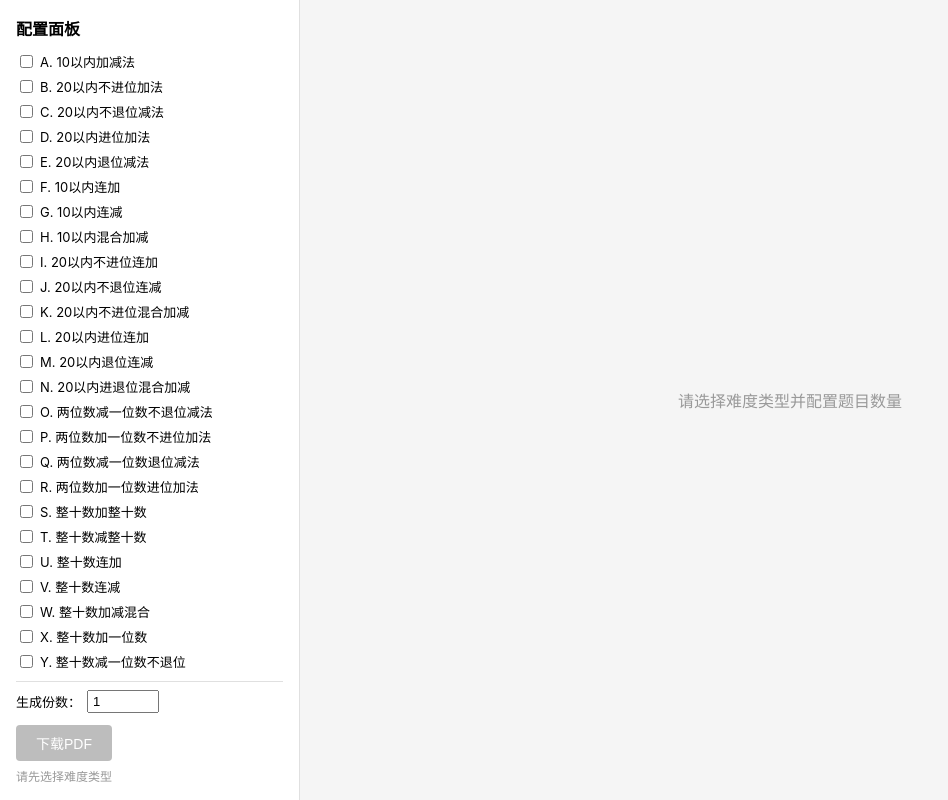
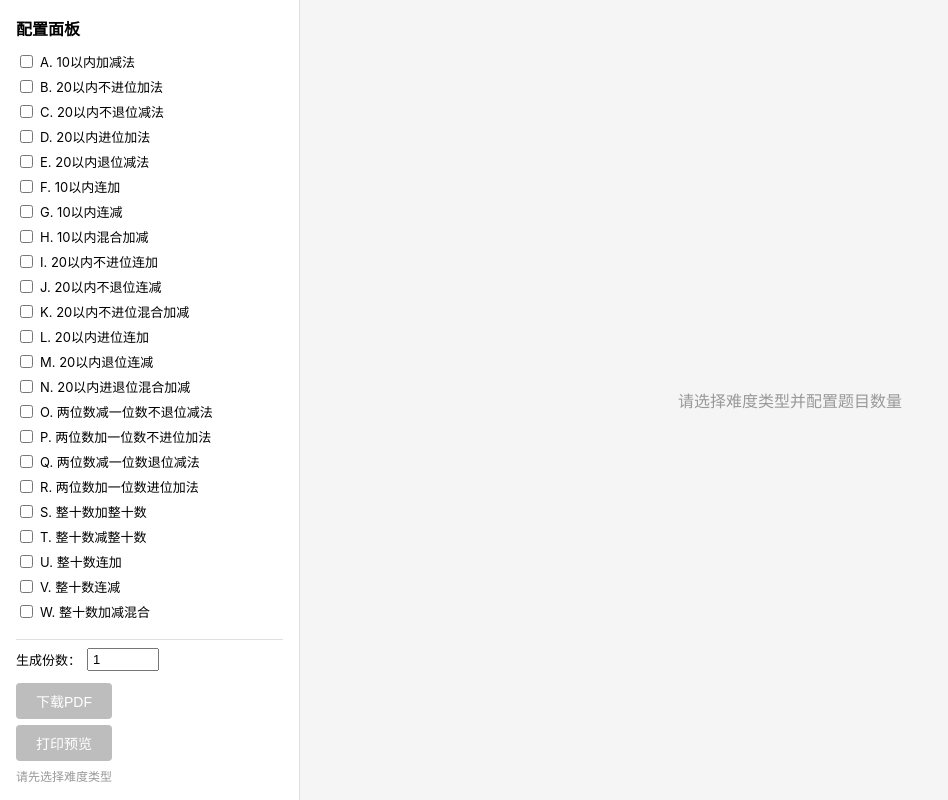
Before and after one commit to shirley-yyz/math-quiz, a React (Vite) app: page / in a window 1280 px wide. Shown: the whole page, without its empty margins (0-948 px from the left). Built offline with nearby package versions, Linux system fonts and the light colour scheme.

Commit message:
缩小左右边距10%，新增打印预览功能

```diff
--- a/src/App.tsx
+++ b/src/App.tsx
@@ -11,7 +11,6 @@ function App() {
   const [result, setResult] = useState<GenerationResult | null>(null);
   const timerRef = useRef<ReturnType<typeof setTimeout> | null>(null);
 
-  // Cleanup timer on unmount
   useEffect(() => {
     return () => {
       if (timerRef.current) clearTimeout(timerRef.current);
@@ -20,14 +19,12 @@ function App() {
 
   const handleConfigChange = useCallback((config: QuizConfig) => {
     if (timerRef.current) clearTimeout(timerRef.current);
-
     timerRef.current = setTimeout(() => {
       if (config.selections.length === 0) {
         setResult(null);
         return;
       }
-      const generated = generateQuizzes(config);
-      setResult(generated);
+      setResult(generateQuizzes(config));
     }, DEBOUNCE_MS);
   }, []);
 
@@ -40,15 +37,22 @@ function App() {
     }
   }, [result]);
 
+  const handlePrint = useCallback(() => {
+    window.print();
+  }, []);
+
   const hasQuizzes = result !== null && result.copies.length > 0 && result.copies[0].quizzes.length > 0;
 
   return (
     <div style={styles.root}>
-      <ConfigPanel
-        onConfigChange={handleConfigChange}
-        onDownloadPDF={handleDownloadPDF}
-        hasQuizzes={hasQuizzes}
-      />
+      <div className="no-print">
+        <ConfigPanel
+          onConfigChange={handleConfigChange}
+          onDownloadPDF={handleDownloadPDF}
+          onPrint={handlePrint}
+          hasQuizzes={hasQuizzes}
+        />
+      </div>
       <PreviewArea result={result} />
     </div>
   );
--- a/src/components/ConfigPanel.tsx
+++ b/src/components/ConfigPanel.tsx
@@ -6,6 +6,7 @@ import type { QuizConfig, DifficultyLevel } from '../types';
 export interface ConfigPanelProps {
   onConfigChange: (config: QuizConfig) => void;
   onDownloadPDF: () => void;
+  onPrint: () => void;
   hasQuizzes: boolean;
 }
 
@@ -15,7 +16,7 @@ interface LevelState {
   countError: string;  // validation error
 }
 
-export default function ConfigPanel({ onConfigChange, onDownloadPDF, hasQuizzes }: ConfigPanelProps) {
+export default function ConfigPanel({ onConfigChange, onDownloadPDF, onPrint, hasQuizzes }: ConfigPanelProps) {
   const [levels, setLevels] = useState<Record<DifficultyLevel, LevelState>>(() => {
     const init = {} as Record<DifficultyLevel, LevelState>;
     for (const l of ALL_LEVELS) {
@@ -172,6 +173,17 @@ export default function ConfigPanel({ onConfigChange, onDownloadPDF, hasQuizzes
         >
           下载PDF
         </button>
+        <button
+          onClick={onPrint}
+          disabled={downloadDisabled}
+          style={{
+            ...styles.printBtn,
+            ...(downloadDisabled ? styles.downloadBtnDisabled : {}),
+          }}
+          data-testid="print-btn"
+        >
+          打印预览
+        </button>
         {!anyChecked && (
           <span style={styles.hintText} data-testid="no-selection-hint">
             请先选择难度类型
@@ -260,6 +272,15 @@ const styles: Record<string, React.CSSProperties> = {
     borderRadius: 4,
     cursor: 'pointer',
   },
+  printBtn: {
+    padding: '8px 20px',
+    fontSize: 14,
+    backgroundColor: '#388e3c',
+    color: '#fff',
+    border: 'none',
+    borderRadius: 4,
+    cursor: 'pointer',
+  },
   downloadBtnDisabled: {
     backgroundColor: '#bdbdbd',
     cursor: 'not-allowed',
--- a/src/components/PreviewArea.tsx
+++ b/src/components/PreviewArea.tsx
@@ -10,7 +10,8 @@ export interface PreviewAreaProps {
 /** A4 dimensions in mm */
 const A4_WIDTH_MM = 210;
 const A4_HEIGHT_MM = 297;
-const MARGIN_MM = 20; // 2cm margins all sides
+const MARGIN_MM = 20; // 2cm margins top/bottom
+const MARGIN_LR_MM = 18; // 1.8cm margins left/right
 const COLUMNS = 4;
 const FONT_SIZE_PT = 12;
 const LINE_HEIGHT_MULT = 3;
@@ -20,8 +21,9 @@ const SCALE = 2.5;
 
 const pageWidthPx = A4_WIDTH_MM * SCALE;
 const pageHeightPx = A4_HEIGHT_MM * SCALE;
-const marginPx = MARGIN_MM * SCALE;
-const contentWidthPx = pageWidthPx - marginPx * 2;
+const marginTBPx = MARGIN_MM * SCALE;
+const marginLRPx = MARGIN_LR_MM * SCALE;
+const contentWidthPx = pageWidthPx - marginLRPx * 2;
 const colWidthPx = contentWidthPx / COLUMNS;
 const fontSizePx = FONT_SIZE_PT * SCALE * 0.352778; // pt to mm to px
 const lineHeightPx = fontSizePx * LINE_HEIGHT_MULT;
@@ -192,10 +194,10 @@ const styles: Record<string, React.CSSProperties> = {
     backgroundColor: '#fff',
     boxShadow: '0 2px 8px rgba(0,0,0,0.15)',
     boxSizing: 'border-box',
-    paddingTop: marginPx,
-    paddingBottom: marginPx,
-    paddingLeft: marginPx,
-    paddingRight: marginPx,
+    paddingTop: marginTBPx,
+    paddingBottom: marginTBPx,
+    paddingLeft: marginLRPx,
+    paddingRight: marginLRPx,
     fontFamily: '"Microsoft YaHei", "微软雅黑", sans-serif',
     fontSize: fontSizePx,
   },
--- a/src/core/pdf-generator.ts
+++ b/src/core/pdf-generator.ts
@@ -6,8 +6,8 @@ import { getPageQuizzes, calculatePages } from './pagination';
 /** A4 page dimensions and layout constants (in mm) */
 const PAGE_WIDTH = 210;
 const MARGIN_TOP = 20;
-const MARGIN_LEFT = 20;
-const MARGIN_RIGHT = 20;
+const MARGIN_LEFT = 18;
+const MARGIN_RIGHT = 18;
 const FONT_SIZE = 12;
 const LINE_HEIGHT_MULTIPLIER = 3;
 const COLUMNS = 4;
--- a/src/index.css
+++ b/src/index.css
@@ -9,3 +9,25 @@ html, body, #root {
 body {
   font-family: -apple-system, BlinkMacSystemFont, 'Segoe UI', Roboto, sans-serif;
 }
+
+@media print {
+  .no-print {
+    display: none !important;
+  }
+
+  html, body, #root {
+    overflow: visible !important;
+    height: auto !important;
+  }
+
+  [data-testid="a4-page"] {
+    box-shadow: none !important;
+    page-break-after: always;
+    margin: 0 !important;
+  }
+
+  [data-testid="copy-nav"],
+  [data-testid="warnings"] {
+    display: none !important;
+  }
+}
```
Also changed, not shown: 1 other file (tests, documents, lock files or other folders).
